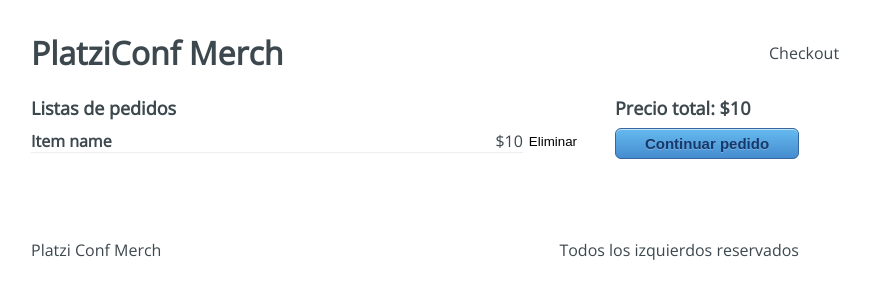
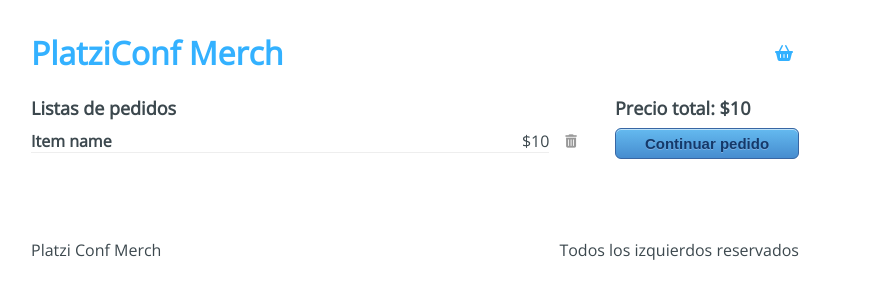
Before and after one commit to Nicoposa1/platzi-conf-merch, a React app: page /checkout in a window 1280 px wide. Shown: the top 300 px of the page, without its empty margins (225-1095 px from the left). Built offline with nearby package versions, Linux system fonts and the light colour scheme.

Commit message:
integrando iconos

```diff
--- a/public/index.html
+++ b/public/index.html
@@ -3,7 +3,11 @@
   <head>
     <meta charset="UTF-8" />
     <meta name="viewport" content="width=device-width, initial-scale=1.0" />
-    <title>Document</title>
+    <title>Platzi Conf Merch</title>
+    <script
+      src="https://kit.fontawesome.com/473d269aa9.js"
+      crossorigin="anonymous"
+    ></script>
   </head>
   <body>
     <div id="app"></div>
--- a/src/components/Header.jsx
+++ b/src/components/Header.jsx
@@ -1,12 +1,19 @@
 import React from 'react'
+import { Link } from 'react-router-dom'
 import '../styles/components/Header.css'
 
 export default function Header() {
   return (
     <div className="Header">
-      <h1 className="Header-title">PlatziConf Merch</h1>
+      <h1 className="Header-title">
+        <Link to="/">
+          PlatziConf Merch
+        </Link>
+      </h1>
       <div className="Header-checkout">
-        Checkout
+        <Link to="/checkout">
+          <i className="fas fa-shopping-basket" />
+        </Link>
       </div>
     </div>
   )
--- a/src/containers/Checkout.jsx
+++ b/src/containers/Checkout.jsx
@@ -1,4 +1,5 @@
 import React from 'react'
+import { Link } from 'react-router-dom'
 import '../styles/components/Checkout.css'
 
 export default function Checkout() {
@@ -11,12 +12,16 @@
             <h4>Item name</h4>
             <span>$10</span>
           </div>
-          <button type="button">Eliminar</button>
+          <button type="button">
+            <i className="fas fa-trash-alt" />
+          </button>
         </div>
       </div>
       <div className="Checkout-sidebar">
         <h3>Precio total: $10</h3>
-        <button type="button">Continuar pedido</button>
+        <Link to="/checkout/information">
+          <button type="button">Continuar pedido</button>
+        </Link>
       </div>
     </div>
     )
--- a/src/containers/Information.jsx
+++ b/src/containers/Information.jsx
@@ -1,4 +1,5 @@
 import React from 'react'
+import { Link } from 'react-router-dom'
 import '../styles/components/Information.css'
 
 export default function Information() {
@@ -26,7 +27,9 @@
             Regresar
           </div>
           <div className="Information-next">
-            Pagar
+            <Link to="/checkout/payment">
+              Pagar
+            </Link>
           </div>
         </div>
       </div>
```
